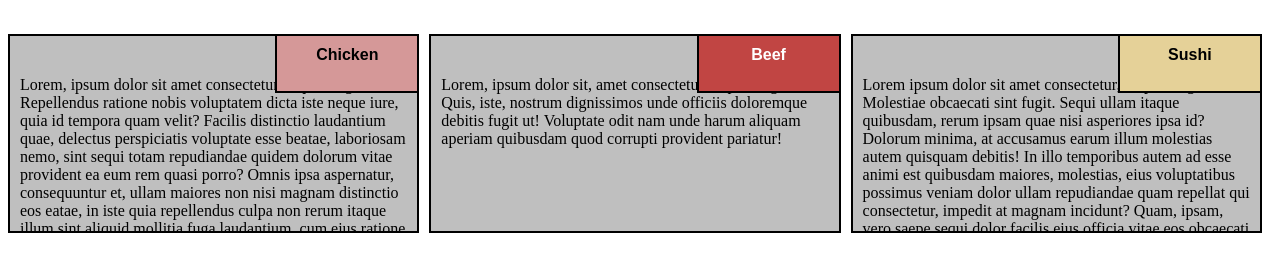
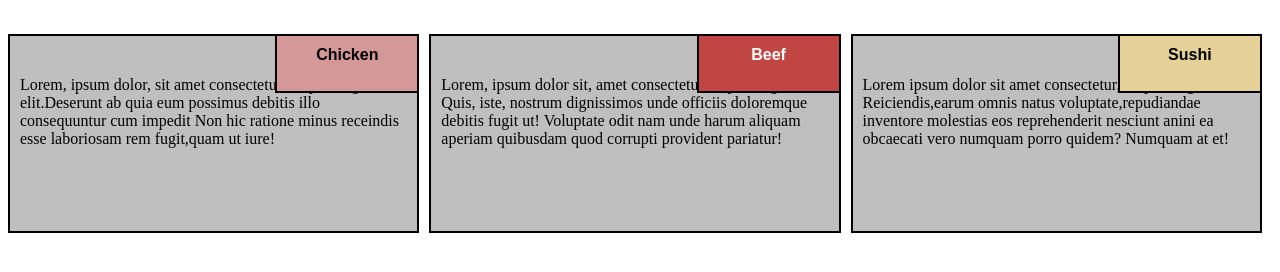
Before and after one commit to Noshnavireddy/Noshnavireddy.github.io, a plain HTML site: page index.html in a window 1280 px wide. Shown: the part 48-320 px from the top of the page. Drawn offline with Linux system fonts and the light colour scheme.

Commit message:
Update index.html

```diff
--- a/index.html
+++ b/index.html
@@ -11,7 +11,7 @@
 	<div class="row">
 	<h1>Our Menu</h1>
   <div class="col-lg-4 col-md-6 col-sm-12" id="container">
-    <p>Lorem, ipsum dolor sit amet consectetur adipisicing elit. Repellendus ratione nobis voluptatem dicta iste neque iure, quia id tempora quam velit? Facilis distinctio laudantium quae, delectus perspiciatis voluptate esse beatae, laboriosam nemo, sint sequi totam repudiandae quidem dolorum vitae provident ea eum rem quasi porro? Omnis ipsa aspernatur, consequuntur et, ullam maiores non nisi magnam distinctio eos eatae, in iste quia repellendus culpa non rerum itaque illum sint aliquid mollitia fuga laudantium, cum eius ratione tempore excepturi, ipsum nihil aspernatur recusandae laboriosam blanditiis magni! Ex illo modi exercitationem consectetur incidunt autem adipisci eligendi corporis non, veniam ullam voluptatum nesciunt, maxime totam tenetur distinctio aperiam esse eum natus. Eaque nulla repudiandae aliquam maiores reiciendis temporibus perferendis. Adipisci dolorem perferendis et ipsa odio vitae sequi, ea, consequuntur aperiam officiis quae hic iure, quia maiores saepe architecto nostrum earum quo cumque minima quam debitis! Porro, id in at rerum ex qui facere, consequatur reprehenderit sequi eligendi numquam laborum sed. Hic incidunt debitis voluptatem ad minus ullam facilis facere eum. Nisi tenetur corporis illo explicabo vel iure aperiam sit quia natus magni, fuga itaque sed.</p>
+    <p>Lorem, ipsum dolor, sit amet consectetur, adipisicing elit.Deserunt ab quia eum possimus debitis illo consequuntur cum impedit Non hic ratione minus receindis esse laboriosam rem fugit,quam ut iure!</p>
   	<p id="p1">Chicken</p>
 
   	</div>
@@ -24,7 +24,7 @@
 
   </div>
 
-  <div class="col-lg-4 col-md-12 col-sm-12" id="container"><p>Lorem ipsum dolor sit amet consectetur, adipisicing elit. Molestiae obcaecati sint fugit. Sequi ullam itaque quibusdam, rerum ipsam quae nisi asperiores ipsa id? Dolorum minima, at accusamus earum illum molestias autem quisquam debitis! In illo temporibus autem ad esse animi est quibusdam maiores, molestias, eius voluptatibus possimus veniam dolor ullam repudiandae quam repellat qui consectetur, impedit at magnam incidunt? Quam, ipsam, vero saepe sequi dolor facilis eius officia vitae eos obcaecati aperiam? Voluptatem et sequi quam. Beatae nisi vero, doloremque amet eligendi laudantium consectetur mollitia dolorum doloribus accusamus et maiores necessitatibus, culpa aliquid corporis aperiam! Excepturi aspernatur quas quod non!.</p>
+  <div class="col-lg-4 col-md-12 col-sm-12" id="container"><p>Lorem ipsum dolor sit amet consectetur, adipisicing elit. Reiciendis,earum omnis natus voluptate,repudiandae inventore molestias eos reprehenderit nesciunt anini ea obcaecati vero numquam porro quidem? Numquam at et!</p>
 
   	<p  id="p3">Sushi</p>
 
```
